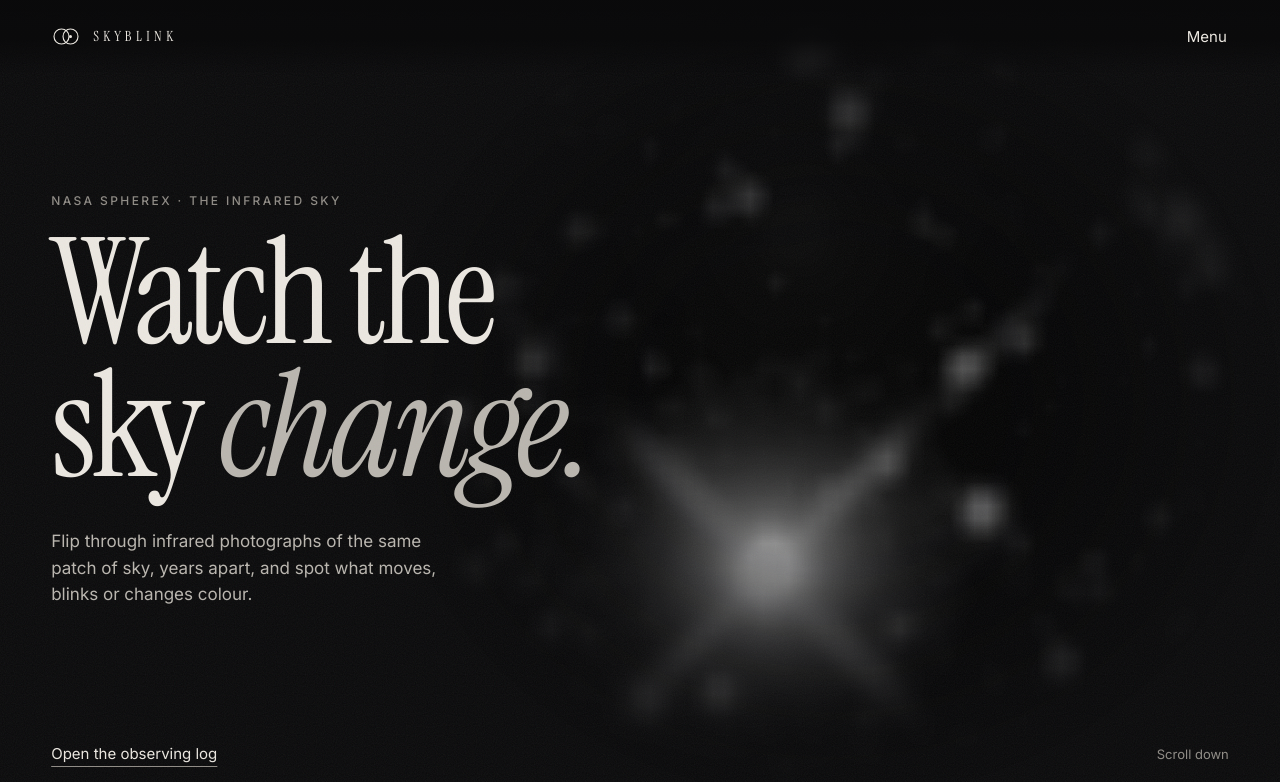
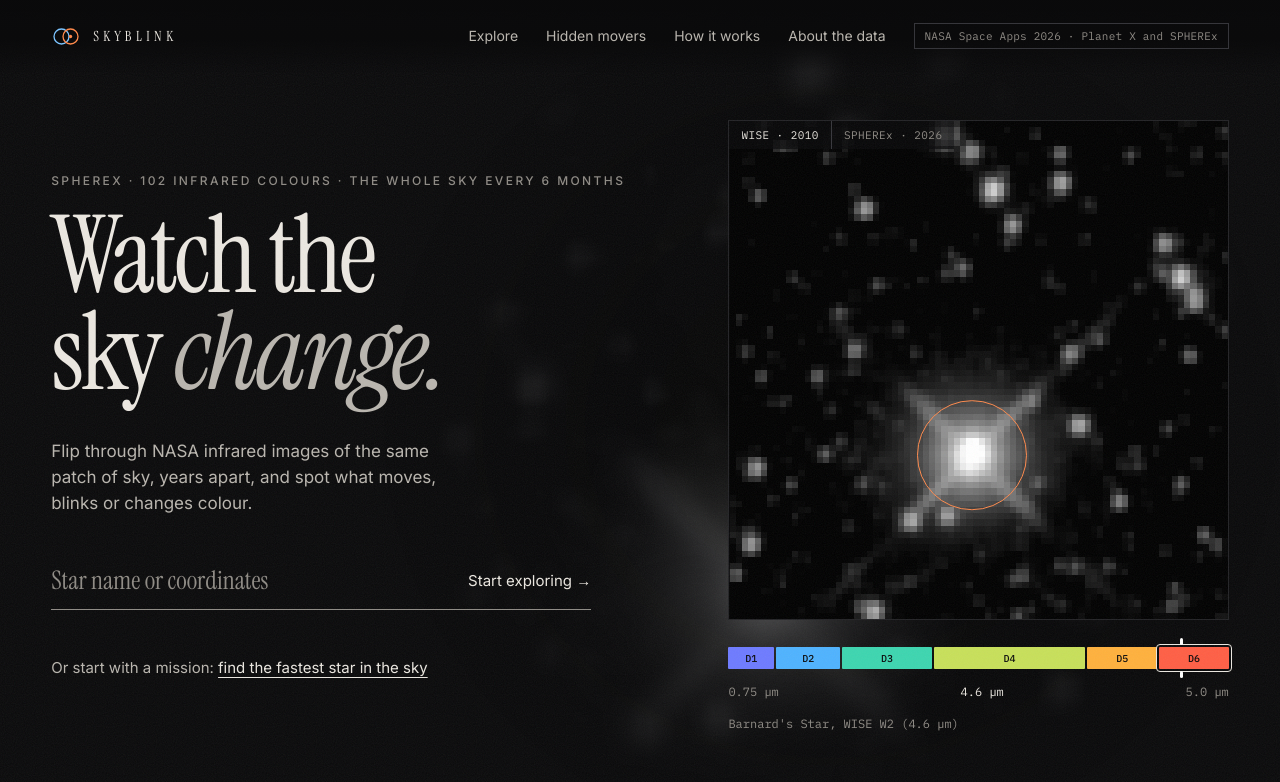
Before and after one commit to cotnee/SkyBlink, a plain HTML site: page site/index.html in a window 1280 px wide. Shown: the top 782 px of the page. Drawn offline with Linux system fonts and the light colour scheme.

Commit message:
Bring back header links, hero search, hero flipbook and mode icons
Restyled to the new design: visible nav links and challenge tag (menu
only on phones), search and mission link on the first screen, framed
Barnard flipbook with WISE/SPHEREx labels, ring, spectral ruler and
caption, line icons on the mode chapters, coloured two-circle logo.

Co-Authored-By: Claude Opus 5.5 <noreply@anthropic.com>

```diff
--- a/site/css/style.css
+++ b/site/css/style.css
@@ -163,6 +163,23 @@ main:focus { outline: none; }
   background: linear-gradient(to bottom, rgba(10, 10, 11, .96) 0%, rgba(10, 10, 11, .9) 55%, rgba(10, 10, 11, 0) 100%);
 }
 .nav > * { pointer-events: auto; }
+.nav { gap: 28px; }
+.nav-links { display: flex; gap: 0 28px; margin-left: auto; }
+.nav-links a {
+  display: inline-flex; align-items: center; min-height: 44px;
+  font: 400 14px/1 var(--font-body); color: var(--text-2); text-decoration: none;
+}
+.nav-links a:hover { color: var(--text); text-decoration: underline; text-underline-offset: 7px; }
+.nav-tag {
+  font: 400 11px/1.3 var(--font-mono); color: var(--muted); letter-spacing: .02em;
+  border: 1px solid var(--line-2); padding: 5px 10px; white-space: nowrap;
+}
+.menu-btn { display: none; }
+@media (max-width: 1180px) { .nav-tag { display: none; } }
+@media (max-width: 760px) {
+  .nav-links { display: none; }
+  .menu-btn { display: inline-block; margin-left: auto; }
+}
 .wordmark { display: inline-flex; align-items: center; gap: 12px; min-height: 44px; color: inherit; text-decoration: none; }
 .wordmark:hover { color: inherit; }
 .logo { width: 30px; height: 21px; }
@@ -244,10 +261,23 @@ body.is-home .footer { margin-top: 0; }
   position: absolute; inset: 0; width: 100%; height: 100%; object-fit: cover;
   opacity: 0; transition: opacity 1.2s var(--ease); filter: grayscale(1);
 }
-.hero-sky img.is-on { opacity: .62; }
-.hero-inner { position: relative; z-index: 2; max-width: 1100px; }
+.hero-sky img.is-on { opacity: .3; }
+.hero-inner {
+  position: relative; z-index: 2;
+  display: grid; grid-template-columns: minmax(0, 1.2fr) minmax(0, 1fr); gap: 48px clamp(40px, 6vw, 96px); align-items: center;
+}
+.hero-preview { margin: 0; max-width: 520px; justify-self: end; width: 100%; }
+.hero-preview .plate { aspect-ratio: 1; }
+.plate-ruler { margin-top: 18px; }
+.hero .search { margin-top: 36px; max-width: 540px; }
+.hero .search input { min-height: 56px; font-size: clamp(20px, 2vw, 26px); }
+.search-go {
+  min-height: 44px; padding: 0; background: none; border: 0; cursor: pointer; white-space: nowrap;
+  font: 400 15px/1 var(--font-body); color: var(--text);
+}
+.search-go:hover { text-decoration: underline; text-underline-offset: 7px; }
 .hero-title {
-  font-size: clamp(60px, 11.5vw, 184px); line-height: .9; letter-spacing: -0.035em;
+  font-size: clamp(56px, 8.4vw, 136px); line-height: .9; letter-spacing: -0.035em;
   margin: 0; max-width: 8.5ch;
 }
 .hero-title em { color: var(--text-2); }
@@ -281,7 +311,8 @@ body.is-home .footer { margin-top: 0; }
 .chapter-copy { grid-column: 8 / span 5; grid-row: 1; }
 .chapter.is-flip .chapter-media { grid-column: 7 / span 6; }
 .chapter.is-flip .chapter-copy { grid-column: 1 / span 5; }
-.chapter-num { font: 400 12px/1 var(--font-body); color: var(--muted); letter-spacing: .1em; margin: 0 0 20px; }
+.chapter-num { display: flex; align-items: center; gap: 14px; font: 400 12px/1 var(--font-body); color: var(--muted); letter-spacing: .1em; margin: 0 0 20px; }
+.mode-icon { width: 24px; height: 24px; flex: none; fill: none; stroke: var(--text-2); stroke-width: 1.4; stroke-linecap: round; stroke-linejoin: round; }
 .chapter-lead { font-size: clamp(28px, 2.8vw, 42px); line-height: 1.12; color: var(--text); margin: 0 0 32px; }
 .chapter-links { display: flex; flex-wrap: wrap; align-items: center; gap: 4px 28px; }
 .chapter-tag { font-size: 15px; color: var(--muted); }
@@ -296,11 +327,14 @@ body.is-home .footer { margin-top: 0; }
   position: absolute; width: 22%; aspect-ratio: 1; transform: translate(-50%, -50%);
   border: 1.5px solid var(--accent); border-radius: 50%;
 }
-.plate-badge {
-  position: absolute; top: 12px; left: 12px; padding: 4px 10px;
-  background: var(--warn-bg); border: 1px solid var(--warn-line); color: var(--warn-text);
-  font: 400 12px/1.2 var(--font-mono);
+.plate-chips { position: absolute; top: 0; left: 0; right: 0; z-index: 2; display: flex; flex-wrap: wrap; pointer-events: none; }
+.plate-chip {
+  padding: 7px 12px; background: rgba(10, 10, 11, .78);
+  font: 400 11px/1.3 var(--font-mono); letter-spacing: .04em; color: var(--muted);
 }
+.plate-chip + .plate-chip { border-left: 1px solid var(--line-2); }
+.plate-chip.is-on { color: var(--text); }
+.plate-chip.plate-badge { background: var(--warn-bg); color: var(--warn-text); }
 .plate-cap {
   display: flex; justify-content: space-between; gap: 16px; margin: 14px 0 0;
   font: 400 12px/1.4 var(--font-mono); color: var(--muted);
@@ -311,9 +345,6 @@ body.is-home .footer { margin-top: 0; }
 .plate-empty { display: flex; align-items: center; justify-content: center; }
 .plate-empty span { font: italic 400 clamp(26px, 3vw, 36px)/1 var(--font-head); color: var(--muted); }
 
-/* Find a star */
-.find { padding: 0 var(--gut) clamp(96px, 14vw, 180px); max-width: 1100px; }
-.find-title { font-size: clamp(48px, 7vw, 104px); line-height: .95; letter-spacing: -0.02em; margin: 0 0 40px; }
 .search { display: flex; align-items: center; gap: 24px; border-bottom: 1px solid var(--muted); transition: border-color .3s; }
 .search:focus-within { border-bottom-color: var(--text); box-shadow: 0 1px 0 var(--text); }
 .search input {
@@ -542,6 +573,8 @@ kbd {
 @media (max-width: 860px) {
   .viewer-grid { grid-template-columns: minmax(0, 1fr); }
   .vh-grid { grid-template-columns: minmax(0, 1fr); }
+  .hero-inner { grid-template-columns: minmax(0, 1fr); }
+  .hero-preview { justify-self: start; max-width: 440px; }
   .mode-tabs { gap: 0 24px; }
   .mode-tab { min-height: 48px; padding-top: 14px; }
   .chapter { grid-template-columns: minmax(0, 1fr); gap: 28px; }
--- a/site/index.html
+++ b/site/index.html
@@ -28,17 +28,24 @@
   <header class="nav">
     <a class="wordmark" href="index.html" data-nav aria-label="SkyBlink home">
       <svg class="logo" viewBox="0 0 40 28" aria-hidden="true">
-        <circle cx="14" cy="14" r="10" fill="none" stroke="currentColor" stroke-width="1.5"/>
-        <circle cx="26" cy="14" r="10" fill="none" stroke="currentColor" stroke-width="1.5"/>
-        <circle cx="26" cy="14" r="2" fill="currentColor"/>
+        <circle cx="14" cy="14" r="10" fill="none" stroke="var(--known)" stroke-width="1.75"/>
+        <circle cx="26" cy="14" r="10" fill="none" stroke="var(--accent)" stroke-width="1.75"/>
+        <circle cx="26" cy="14" r="2.25" fill="var(--accent)"/>
       </svg>
       <span class="wordmark-text">SkyBlink</span>
     </a>
+    <nav class="nav-links" aria-label="Main">
+      <a href="index.html#log" data-nav>Explore</a>
+      <a href="index.html?hunt=fast#log" data-nav>Hidden movers</a>
+      <a href="index.html#how" data-nav>How it works</a>
+      <a href="index.html#data" data-nav>About the data</a>
+    </nav>
+    <span class="nav-tag">NASA Space Apps 2026 · Planet X and SPHEREx</span>
     <button class="menu-btn" id="menu-btn" type="button" aria-expanded="false" aria-controls="menu">Menu</button>
   </header>
 
   <div class="menu" id="menu" hidden>
-    <nav aria-label="Main">
+    <nav aria-label="Main menu">
       <ol class="menu-list">
         <li><a href="index.html#log" data-nav><span class="menu-num">01</span>Explore</a></li>
         <li><a href="index.html?hunt=fast#log" data-nav><span class="menu-num">02</span>Hidden movers</a></li>
--- a/site/js/app.js
+++ b/site/js/app.js
@@ -181,18 +181,22 @@ const MODE_INFO = {
   fast: {
     lead: "Faint objects drifting across the sky, too faint to see in any single photograph until our software stacks them.",
     tag: "Our engine",
+    icon: `<path d="M4 20 L20 4" stroke-dasharray="2 3"/><circle cx="20" cy="4" r="2.5"/><circle cx="6" cy="8" r="1"/><circle cx="16" cy="18" r="1"/>`,
   },
   slow: {
     lead: "Blink a 2010 WISE image against SPHEREx in the same colour, and watch the nearest stars crawl.",
     tag: "2010 → 2026",
+    icon: `<circle cx="7" cy="14" r="3" stroke-dasharray="2 2"/><circle cx="17" cy="10" r="3"/><path d="M10 13 L14 11"/>`,
   },
   variable: {
     lead: "Follow one star's brightness over time, always measured with the same detector.",
     tag: "Same detector only",
+    icon: `<path d="M3 15 L7 15 L9 8 L12 18 L15 6 L17 15 L21 15"/>`,
   },
   color: {
     lead: "Step through SPHEREx's six detectors, from blue to red, and see how an object's colour changes.",
     tag: "Experimental",
+    icon: `<circle cx="12" cy="12" r="8"/><path d="M12 4 V20 M4 12 H20"/>`,
   },
 };
 
@@ -231,9 +235,19 @@ function showHome() {
     <section class="hero grain" aria-labelledby="hero-title">
       <div class="hero-sky" id="hero-sky" aria-hidden="true"></div>
       <div class="hero-inner">
-        <p class="kicker">NASA SPHEREx · the infrared sky</p>
-        <h1 id="hero-title" class="hero-title">Watch the sky <em>change.</em></h1>
-        <p class="hero-sub">Flip through infrared photographs of the same patch of sky, years apart, and spot what moves, blinks or changes colour.</p>
+        <div class="hero-copy">
+          <p class="kicker">SPHEREx · 102 infrared colours · the whole sky every 6 months</p>
+          <h1 id="hero-title" class="hero-title">Watch the sky <em>change.</em></h1>
+          <p class="hero-sub">Flip through NASA infrared images of the same patch of sky, years apart, and spot what moves, blinks or changes colour.</p>
+          <form class="search" id="search" role="search">
+            <label class="visually-hidden" for="search-input">Star name or coordinates</label>
+            <input id="search-input" type="search" placeholder="Star name or coordinates" autocomplete="off" spellcheck="false">
+            <button class="search-go" type="submit">Start exploring <span aria-hidden="true">→</span></button>
+          </form>
+          <p class="search-msg" id="search-msg" role="status"></p>
+          <p class="find-hint">Or start with a mission: <a href="${viewerURL("barnard", "slow")}" data-nav>find the fastest star in the sky</a></p>
+        </div>
+        <figure class="hero-preview" id="hero-preview"></figure>
       </div>
       <div class="hero-foot">
         <a class="ul-link" href="index.html#log" data-nav>Open the observing log</a>
@@ -248,17 +262,6 @@ function showHome() {
     <section class="chapters" id="hunt" aria-labelledby="hunt-title">
       <h2 class="kicker" id="hunt-title">What are you hunting?</h2>
       <div id="mode-grid"></div>
-    </section>
-
-    <section class="find reveal" aria-labelledby="find-title">
-      <h2 class="find-title" id="find-title">Find a star</h2>
-      <form class="search" id="search" role="search">
-        <label class="visually-hidden" for="search-input">Star name or coordinates</label>
-        <input id="search-input" type="search" placeholder="Star name or coordinates" autocomplete="off" spellcheck="false">
-        <button class="ul-link" type="submit">Search</button>
-      </form>
-      <p class="search-msg" id="search-msg" role="status"></p>
-      <p class="find-hint">Or start with a mission: <a href="${viewerURL("barnard", "slow")}" data-nav>find the fastest star in the sky</a>.</p>
     </section>
 
     <section class="log" id="log" aria-labelledby="log-title">
@@ -309,7 +312,7 @@ function renderModeCards() {
     return `<article class="chapter${k % 2 ? " is-flip" : ""} reveal" aria-labelledby="ch-${m}">
       <div class="chapter-media" id="plate-${m}"><div class="plate plate-empty"><span>Loading…</span></div></div>
       <div class="chapter-copy">
-        <p class="chapter-num">${String(k + 1).padStart(2, "0")} / ${n}</p>
+        <p class="chapter-num"><svg class="mode-icon" viewBox="0 0 24 24" aria-hidden="true">${info.icon}</svg>${String(k + 1).padStart(2, "0")} / ${n}</p>
         <h3 class="chapter-lead" id="ch-${m}">${info.lead}</h3>
         <div class="chapter-links">
           <button type="button" class="ul-link" data-mode="${m}" aria-pressed="${hunt === m}">${MODES[m].name}</button>
@@ -380,8 +383,12 @@ async function renderHomeMedia() {
     const imgs = [...sky.querySelectorAll("img")];
     trackLoader(imgs);
     blinkers.push({ n: heroM.frames.length, set: i => imgs.forEach((im, j) => im.classList.toggle("is-on", j === i)) });
+    const heroT = state.targets.find(t => t.id === HERO_SOURCE.target);
+    blinkers.push(...framePlate("hero-preview", heroT || { id: HERO_SOURCE.target, name: null }, heroDir, heroM, { hero: true }));
   } else {
     trackLoader([]);
+    const pv = $("#hero-preview");
+    if (pv) pv.innerHTML = `<div class="plate plate-empty"><span>Preview coming soon</span></div>${spectralRuler(null)}`;
   }
 
   if (slowT) {
@@ -431,8 +438,8 @@ function emptyOn(mode, text) {
 }
 
 // A blinking plate of a manifest's frames, with the highlight ring on top.
-function framePlate(mode, t, dir, m) {
-  const el = $(`#plate-${mode}`);
+function framePlate(mode, t, dir, m, { hero = false } = {}) {
+  const el = hero ? $("#hero-preview") : $(`#plate-${mode}`);
   if (!el) return [];
   if (!m || !Array.isArray(m.frames) || !m.frames.length) { el.innerHTML = emptyPlate("Coming soon"); return []; }
   const name = t.name || null;
@@ -442,9 +449,10 @@ function framePlate(mode, t, dir, m) {
         ${m.frames.map((f, i) => `<img src="${dir}/${encodeURIComponent(f.file)}" alt="" data-i="${i}"${i ? "" : ` class="is-on"`}>`).join("")}
         <div class="plate-rings"></div>
       </div>
-      ${m.fake ? `<span class="plate-badge">Sample data</span>` : ""}
+      <div class="plate-chips"></div>
     </div>
-    <p class="plate-cap"><span class="plate-now"></span><span class="plate-wl"></span></p>`;
+    ${hero ? `<div class="plate-ruler"></div><figcaption class="plate-cap"><span class="plate-now"></span></figcaption>`
+           : `<p class="plate-cap"><span class="plate-now"></span><span class="plate-wl"></span></p>`}`;
   const imgs = [...el.querySelectorAll("img")];
   const set = i => {
     const f = m.frames[i];
@@ -459,8 +467,16 @@ function framePlate(mode, t, dir, m) {
         `<span class="ring" style="left:${((p.x + 0.5) / w) * 100}%;top:${((p.y + 0.5) / h) * 100}%"></span>`).join("");
     };
     if (im.complete && im.naturalWidth) place(); else im.addEventListener("load", place, { once: true });
-    el.querySelector(".plate-now").textContent = [name, telescopeOf(f), String(f.date || "").slice(0, 4)].filter(Boolean).join(" · ");
-    el.querySelector(".plate-wl").textContent = typeof f.wavelength_um === "number" ? `${f.wavelength_um} µm` : "";
+    el.querySelector(".plate-chips").innerHTML = (hero ? m.frames.map((g, j) =>
+      `<span class="plate-chip${j === i ? " is-on" : ""}">${esc(telescopeOf(g))} · ${esc(String(g.date || "").slice(0, 4))}</span>`).join("") : "") +
+      (m.fake ? `<span class="plate-chip plate-badge">Sample data</span>` : "");
+    if (hero) {
+      el.querySelector(".plate-ruler").innerHTML = spectralRuler(f.wavelength_um);
+      el.querySelector(".plate-now").textContent = `${name || "Target"}, ${f.label || ""}`;
+    } else {
+      el.querySelector(".plate-now").textContent = [name, telescopeOf(f), String(f.date || "").slice(0, 4)].filter(Boolean).join(" · ");
+      el.querySelector(".plate-wl").textContent = typeof f.wavelength_um === "number" ? `${f.wavelength_um} µm` : "";
+    }
   };
   set(0);
   return [{ n: m.frames.length, set }];
```
